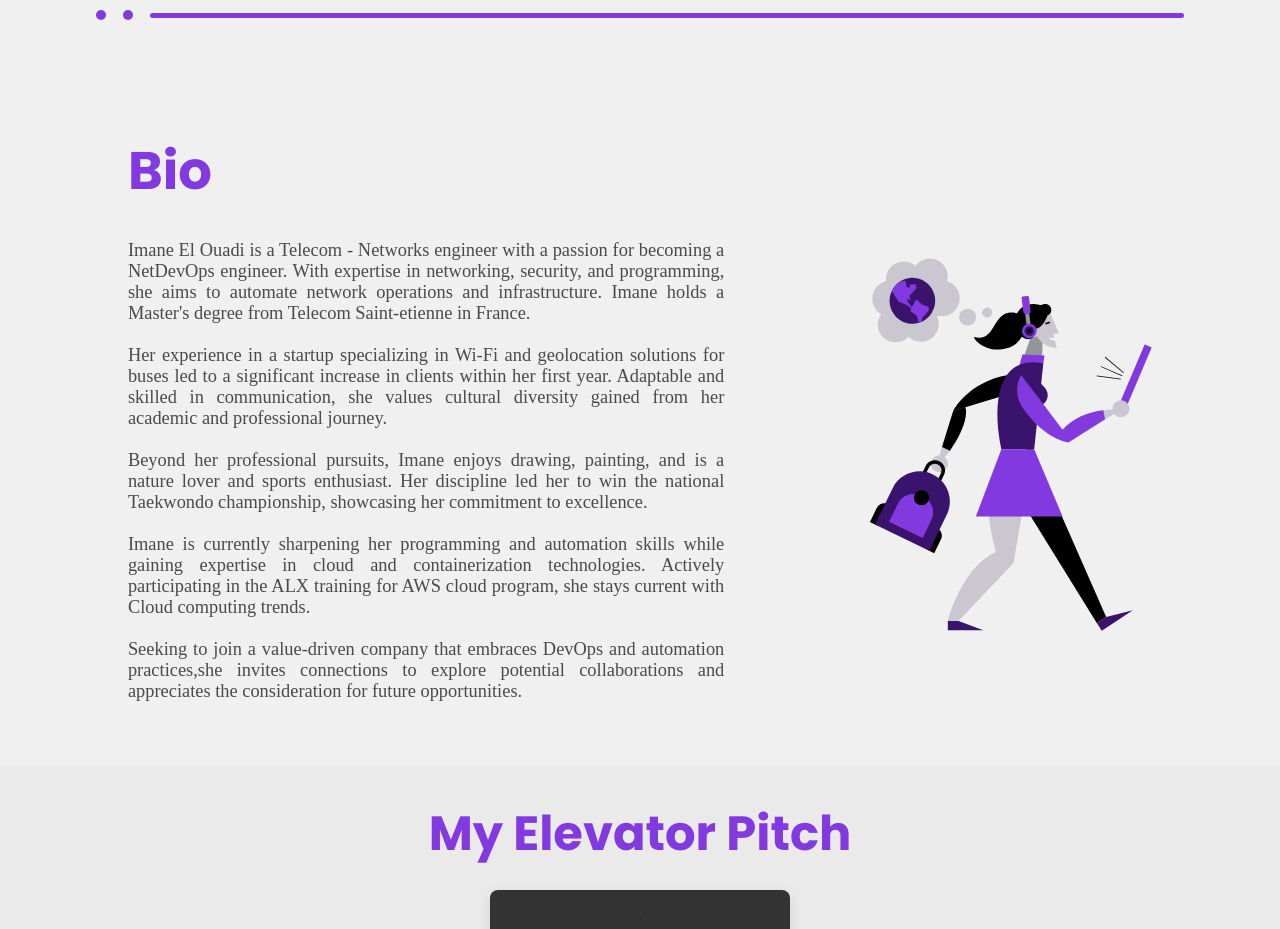
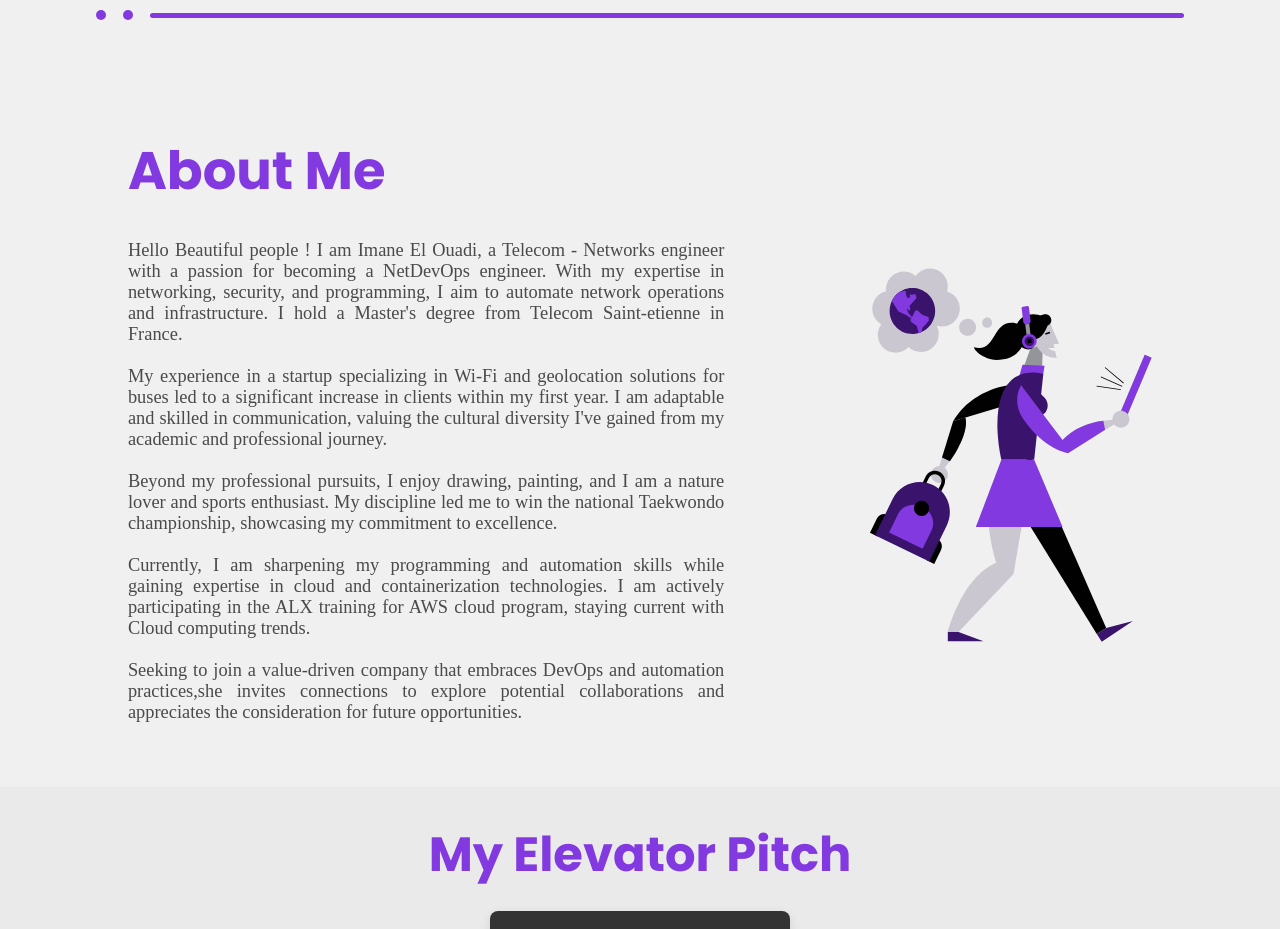
Before and after one commit to Imanelo/imanelo.github.io, a React (Create React App) app: page / in a window 1280 px wide. Shown: the part 860-1789 px from the top of the page. Built offline with nearby package versions, Linux system fonts and the light colour scheme; no server answers; grey boxes are pictures that could not be loaded; a web font is replaced by a local one.

Commit message:
about  me section edited

```diff
--- a/src/data/aboutData.js
+++ b/src/data/aboutData.js
@@ -1,9 +1,9 @@
 export const aboutData = {
-    title: "Bio",
-    description1: "Imane El Ouadi is a Telecom - Networks engineer with a passion for becoming a NetDevOps engineer. With expertise in networking, security, and programming, she aims to automate network operations and infrastructure. Imane holds a Master's degree from Telecom Saint-etienne in France.",
-    description2: "Her experience in a startup specializing in Wi-Fi and geolocation solutions for buses led to a significant increase in clients within her first year. Adaptable and skilled in communication, she values cultural diversity gained from her academic and professional journey.",
-    description3: "Beyond her professional pursuits, Imane enjoys drawing, painting, and is a nature lover and sports enthusiast. Her discipline led her to win the national Taekwondo championship, showcasing her commitment to excellence.",
-    description4: "Imane is currently sharpening her programming and automation skills while gaining expertise in cloud and containerization technologies. Actively participating in the ALX training for AWS cloud program, she stays current with Cloud computing trends.",
+    title: "About Me",
+    description1: "Hello Beautiful people ! I am Imane El Ouadi, a Telecom - Networks engineer with a passion for becoming a NetDevOps engineer. With my expertise in networking, security, and programming, I aim to automate network operations and infrastructure. I hold a Master's degree from Telecom Saint-etienne in France.",
+    description2: "My experience in a startup specializing in Wi-Fi and geolocation solutions for buses led to a significant increase in clients within my first year. I am adaptable and skilled in communication, valuing the cultural diversity I've gained from my academic and professional journey.",
+    description3: "Beyond my professional pursuits, I enjoy drawing, painting, and I am a nature lover and sports enthusiast. My discipline led me to win the national Taekwondo championship, showcasing my commitment to excellence.",
+    description4: "Currently, I am sharpening my programming and automation skills while gaining expertise in cloud and containerization technologies. I am actively participating in the ALX training for AWS cloud program, staying current with Cloud computing trends.",
     description5: "Seeking to join a value-driven company that embraces DevOps and automation practices,she invites connections to explore potential collaborations and appreciates the consideration for future opportunities.",
     image: 1
 }
```
